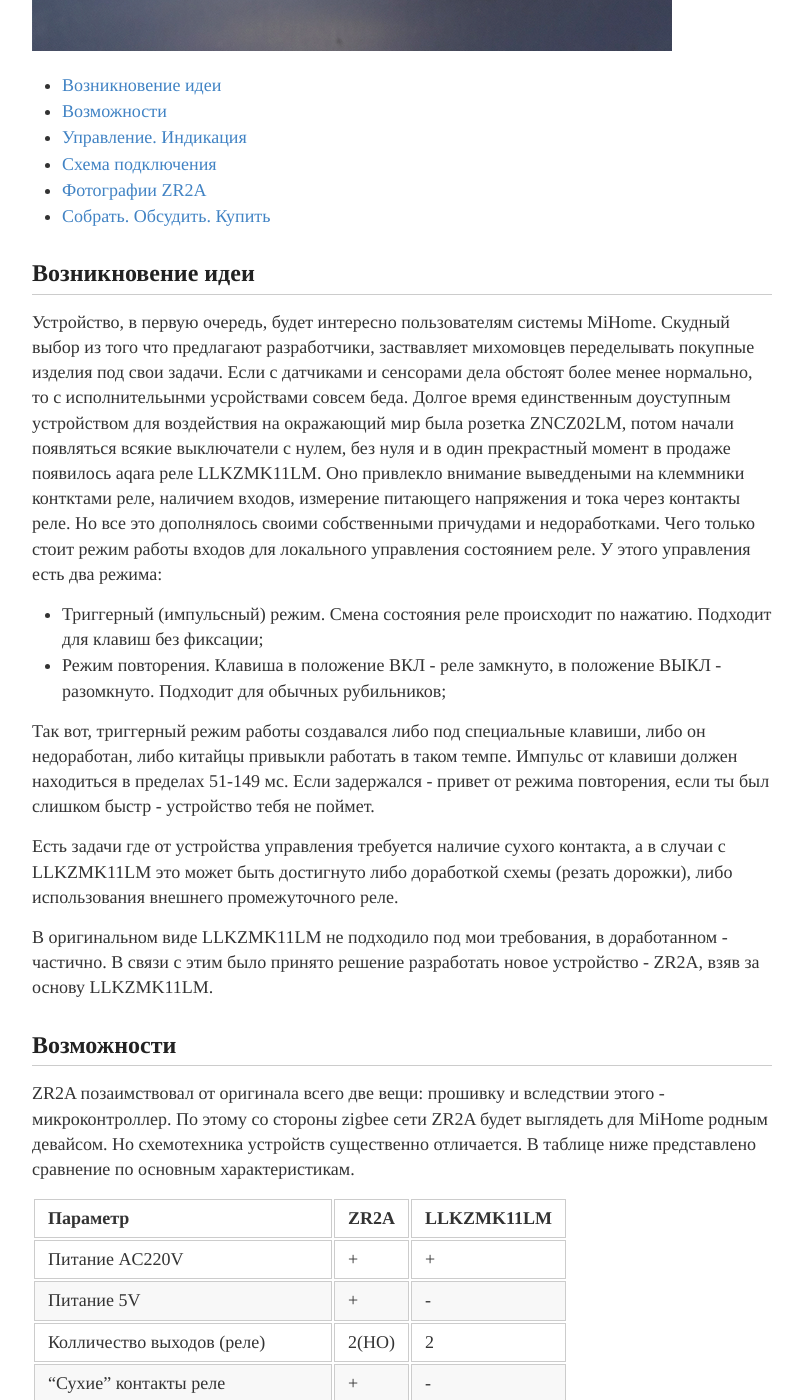
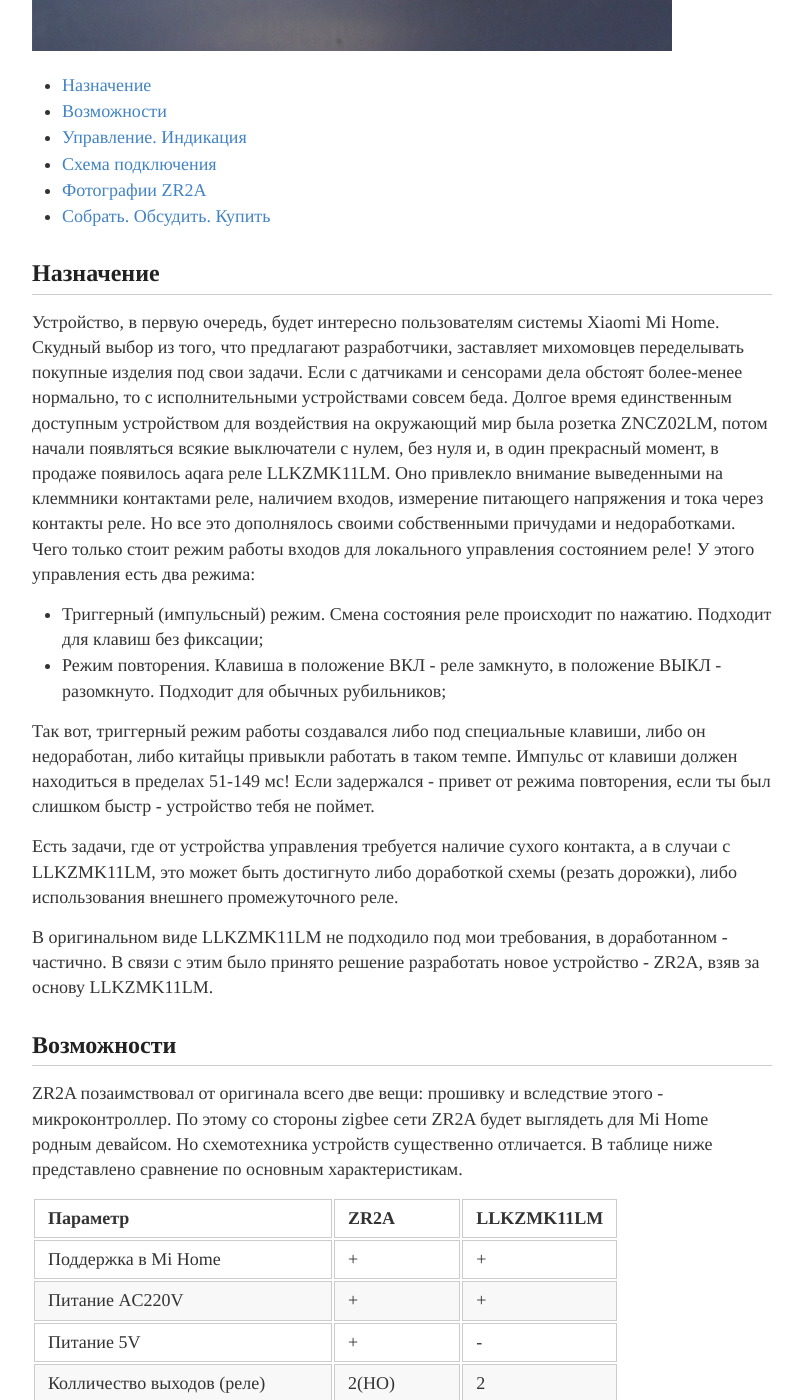
Before and after one commit to re-engr/re-engr.github.io, a Jekyll site: the page built from _posts/2020-11-6-zr2a.md, in a window 1280 px wide and 1400 px high, scrolled down 950 px. Shown: the whole window, without its empty margins (238-1041 px from the left). Built offline with Jekyll 4.4.1, drawn with Linux system fonts in a browser that asks for light colours; some of the changed text lies outside the part shown.

Commit message:
add zr2a post v01

```diff
--- a/_posts/2020-11-6-zr2a.md
+++ b/_posts/2020-11-6-zr2a.md
@@ -2,10 +2,9 @@
 layout: post
 title: ZigBee реле ZR2A
 ---
+![_config.yml]({{ site.baseurl }}/images/zr2a/zr2a_logo_small.png)
 
-<img src="/images/zr2a/zr2a_logo_small.png" />
-
- - [Возникновение идеи](#start)
+ - [Назначение](#start)
  - [Возможности](#capabilities)
  - [Управление. Индикация](#connect_control_indication)
  - [Схема подключения](#connect_diagram)
@@ -13,24 +12,25 @@
  - [Собрать. Обсудить. Купить](#make_buy)
 
 <a name="start"></a>
-## Возникновение идеи
-Устройство, в первую очередь, будет интересно пользователям системы MiHome. Скудный выбор из того что предлагают разработчики, заствавляет михомовцев переделывать покупные изделия под свои задачи. Если с датчиками и сенсорами дела обстоят более менее нормально, то с исполнительынми усройствами совсем беда. Долгое время единственным доуступным устройством для воздействия на окражающий мир была розетка ZNCZ02LM, потом начали появляться всякие выключатели с нулем, без нуля и в один прекрастный момент в продаже появилось aqara реле LLKZMK11LM. Оно привлекло внимание выведдеными на клеммники контктами реле, наличием входов, измерение питающего напряжения и тока через контакты реле. Но все это дополнялось своими собственными причудами и недоработками. Чего только стоит режим работы входов для локального управления состоянием реле. У этого управления есть два режима:
+## Назначение
+Устройство, в первую очередь, будет интересно пользователям системы Xiaomi Mi Home. Скудный выбор из того, что предлагают разработчики, заставляет михомовцев переделывать покупные изделия под свои задачи. Если с датчиками и сенсорами дела обстоят более-менее нормально, то с исполнительными устройствами совсем беда. Долгое время единственным доступным устройством для воздействия на окружающий мир была розетка ZNCZ02LM, потом начали появляться всякие выключатели с нулем, без нуля и, в один прекрасный момент, в продаже появилось aqara реле LLKZMK11LM. Оно привлекло внимание выведенными на клеммники контактами реле, наличием входов, измерение питающего напряжения и тока через контакты реле. Но все это дополнялось своими собственными причудами и недоработками. Чего только стоит режим работы входов для локального управления состоянием реле! У этого управления есть два режима:
 
  * Триггерный (импульсный) режим. Смена состояния реле происходит по нажатию. Подходит для клавиш без фиксации;
  * Режим повторения. Клавиша в положение ВКЛ - реле замкнуто, в положение ВЫКЛ - разомкнуто. Подходит для обычных рубильников;
 
-Так вот, триггерный режим работы создавался либо под специальные клавиши, либо он недоработан, либо китайцы привыкли работать в таком темпе. Импульс от клавиши должен находиться в пределах 51-149 мс. Если задержался - привет от режима повторения, если ты был слишком быстр - устройство тебя не поймет.
+Так вот, триггерный режим работы создавался либо под специальные клавиши, либо он недоработан, либо китайцы привыкли работать в таком темпе. Импульс от клавиши должен находиться в пределах 51-149 мс! Если задержался - привет от режима повторения, если ты был слишком быстр - устройство тебя не поймет.
 
-Есть задачи где от устройства управления требуется наличие сухого контакта, а в случаи с LLKZMK11LM это может быть достигнуто либо доработкой схемы (резать дорожки), либо использования внешнего промежуточного реле.
+Есть задачи, где от устройства управления требуется наличие сухого контакта, а в случаи с LLKZMK11LM, это может быть достигнуто либо доработкой схемы (резать дорожки), либо использования внешнего промежуточного реле.
 
 В оригинальном виде LLKZMK11LM не подходило под мои требования, в доработанном - частично. В связи с этим было принято решение разработать новое устройство - ZR2A, взяв за основу LLKZMK11LM.
 
 <a name="capabilities"></a>
 ## Возможности
-ZR2A позаимствовал от оригинала всего две вещи: прошивку и вследствии этого - микроконтроллер. По этому со стороны zigbee сети ZR2A будет выглядеть для MiHome родным девайсом. Но схемотехника устройств существенно отличается. В таблице ниже представлено сравнение по основным характеристикам.
+ZR2A позаимствовал от оригинала всего две вещи: прошивку и вследствие этого - микроконтроллер. По этому со стороны zigbee сети ZR2A будет выглядеть для Mi Home родным девайсом. Но схемотехника устройств существенно отличается. В таблице ниже представлено сравнение по основным характеристикам.
 
 |     Параметр     |  ZR2A |  LLKZMK11LM  |
 | --------------------------------- | ----- | ------------- |
+| Поддержка в Mi Home      |  +  |      +   |
 | Питание AC220V      |  +  |      +   |
 | Питание 5V       |  +  |      -    |
 | Колличество выходов (реле)  | 2(НО) |  2  |
@@ -44,16 +44,24 @@
 | Перемычка из красного провода  |   - |  +  |
 | Контроль внутренней температуры  | + |  +  |
 | Переход в аварию по перегреву  | + |  +  |
+| Interlock  | + |  +  |
+| Антенна  | внутр./внеш. |  внешн.  |
 
 Краткое описание некоторых пунктов сравнения:
+
+### Поддержка в Mi Home
+ZR2A опознается в Mi Home как LLKZMK11LM. Версия ПО 09-20-2018.
+Так же ZR2A поддерживается альтернативными системами где есть поддержка LLKZMK11LM.
+Отличие только в нулевых значениях power, voltage, enegry для ZR2A.
+![_config.yml]({{ site.baseurl }}/images/zr2a/zr2a_z2m.png)
 
 ### Питание 5V
 ZR2A может питаться от внешнего напряжения 5V. Ток потребления при разомкнутых реле - 20 мА, при замкнутых - 110 мА.
 
 У LLKZMK11LM такая возможность есть только после доработки.
 
-### Колличество выходов (реле)
-Выходы - это каналы реле. В ZR2A используется 2 реле с контактами типа 1A (одна группа, нормально открытые). Каналы между собой не имеют связи, по этому устройство можно применять в схемах где необходимо коммутировать различные напряжения.
+### Количество выходов (реле)
+Выходы - это каналы реле. В ZR2A используется 2 реле с контактами типа 1A (одна группа, нормально открытые). Каналы между собой не имеют связи, поэтому устройство можно применять в схемах, где необходимо коммутировать различные напряжения.
 
 LLKZMK11LM так же имеет два канала реле, но они связаны между собой и имеют гальваническую связь с источником питания(220V). Этот вопрос решается доработкой или внешними реле.
 
```
Also changed, not shown: other parts of _posts/2020-11-6-zr2a.md (+23 -18 lines), about.md (+2 -1 lines), images/zr2a/sch1_220.png, images/zr2a/sch2_5v.png, images/zr2a/zr2a_z2m.png (added).
